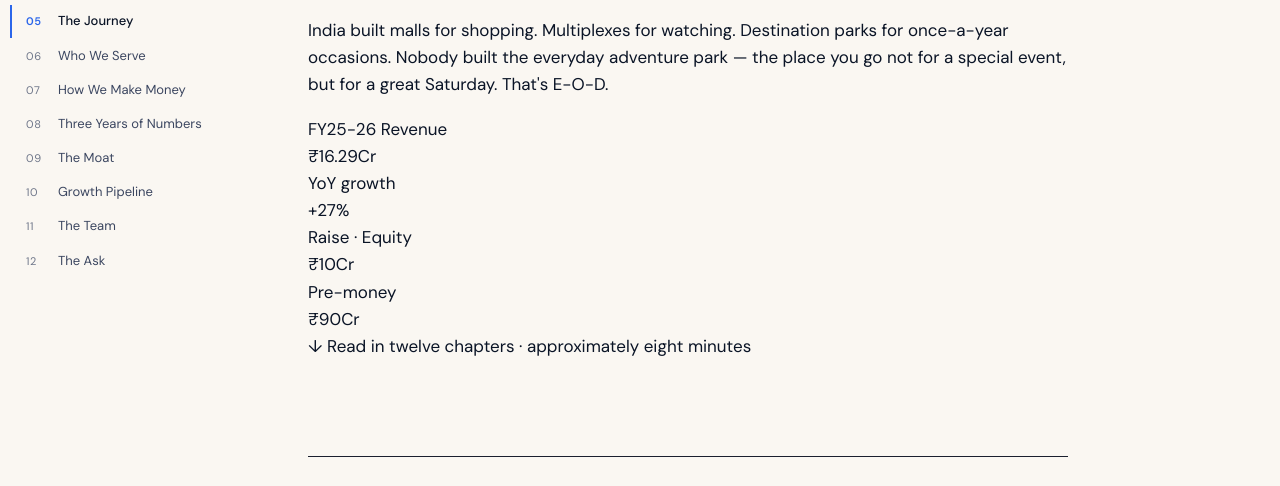
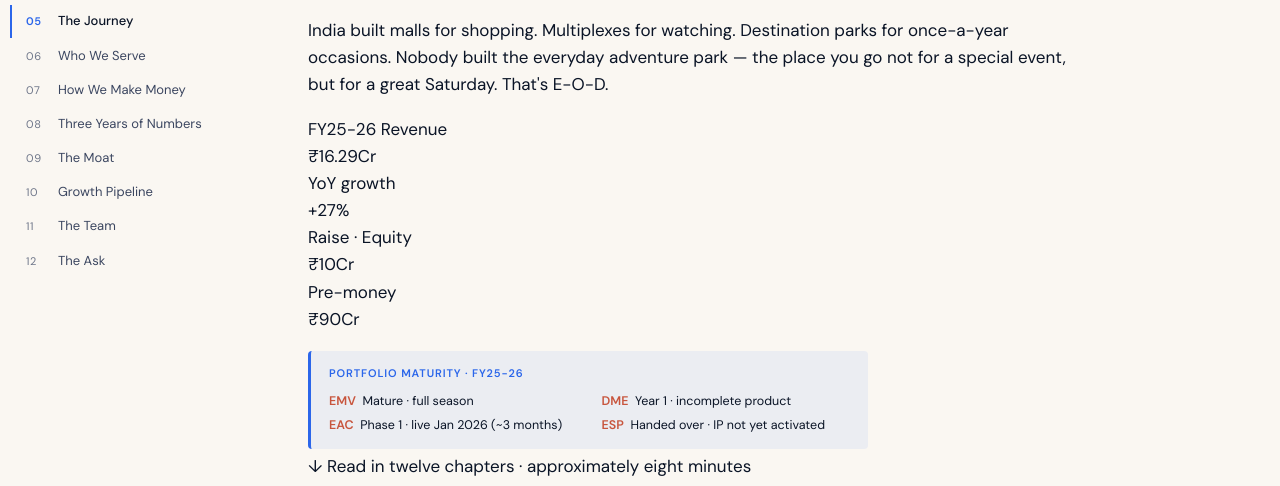
Before and after one commit to eodcfo/vappl-deck, a plain HTML site: page index.html in a window 1280 px wide. Shown: the part 282-768 px from the top of the page. Drawn offline with Linux system fonts and the light colour scheme.

Commit message:
Cover: add portfolio maturity context strip

```diff
--- a/index.html
+++ b/index.html
@@ -794,6 +794,15 @@ body{
             <div class="cover__stat">
               <div class="cover__stat__label">Pre-money</div>
               <div class="cover__stat__num">₹90<span class="small">Cr</span></div>
+            </div>
+          </div>
+          <div style="margin:18px 0 4px;padding:14px 18px;background:rgba(43,102,234,0.07);border-left:3px solid var(--blue);border-radius:4px;max-width:560px;">
+            <div style="font-family:'DM Sans',sans-serif;font-size:11px;font-weight:600;letter-spacing:0.08em;text-transform:uppercase;color:var(--blue);margin-bottom:8px;">Portfolio maturity · FY25-26</div>
+            <div style="display:grid;grid-template-columns:1fr 1fr;gap:4px 24px;">
+              <div style="font-family:'DM Sans',sans-serif;font-size:12.5px;color:var(--ink);"><span style="color:var(--terracotta);font-weight:700;">EMV</span> &nbsp;Mature · full season</div>
+              <div style="font-family:'DM Sans',sans-serif;font-size:12.5px;color:var(--ink);"><span style="color:var(--terracotta);font-weight:700;">DME</span> &nbsp;Year 1 · incomplete product</div>
+              <div style="font-family:'DM Sans',sans-serif;font-size:12.5px;color:var(--ink);"><span style="color:var(--terracotta);font-weight:700;">EAC</span> &nbsp;Phase 1 · live Jan 2026 (~3 months)</div>
+              <div style="font-family:'DM Sans',sans-serif;font-size:12.5px;color:var(--ink);"><span style="color:var(--terracotta);font-weight:700;">ESP</span> &nbsp;Handed over · IP not yet activated</div>
             </div>
           </div>
           <div class="cover__scroll-hint">↓ Read in twelve chapters · approximately eight minutes</div>
```
